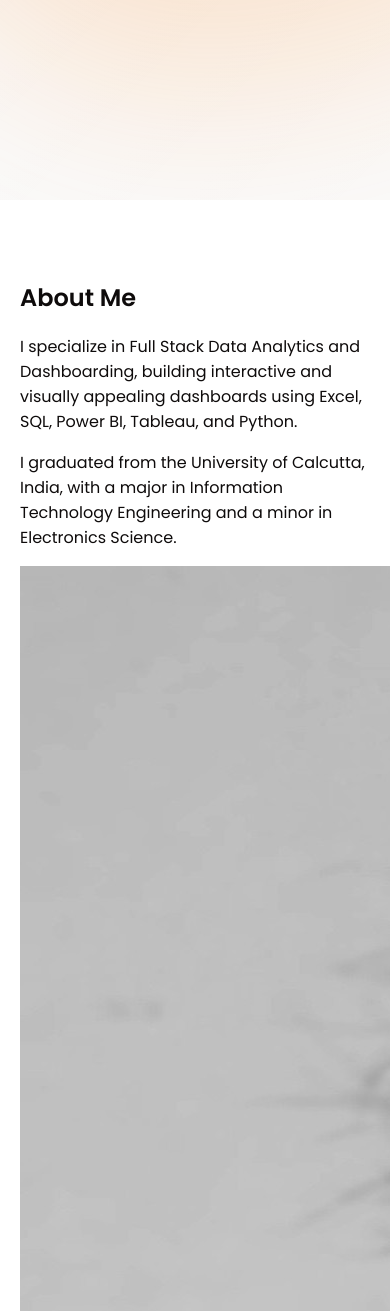
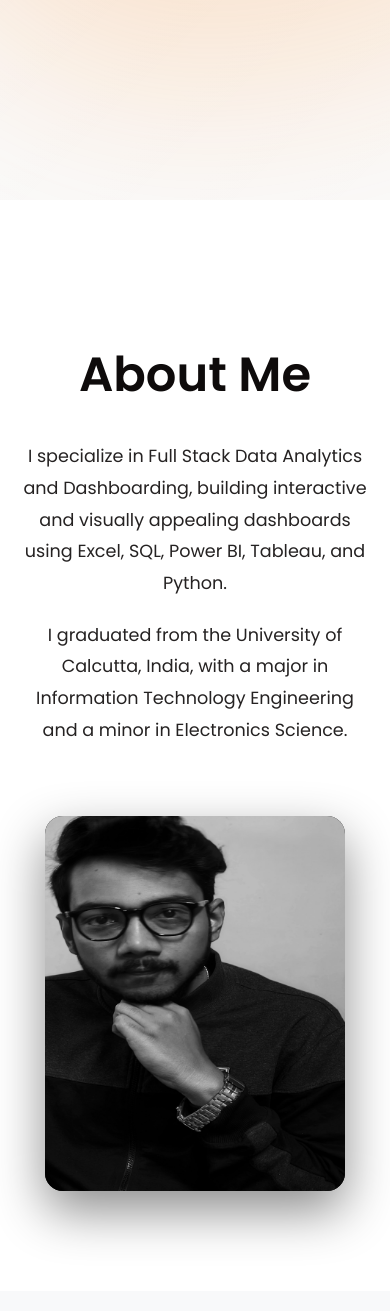
Before and after one commit to Naskar-Sayan/portfolio, a Flask app: page / in a window 390 px wide. Shown: the part 771-2082 px from the top of the page. Run offline with Flask 3, Linux system fonts and the light colour scheme; parts of the project's set-up code (start-up, migrations or seed data) failed here and were passed over.

Commit message:
Update styles.css

```diff
--- a/static/css/styles.css
+++ b/static/css/styles.css
@@ -137,75 +137,74 @@ section {
     transform: translateY(-5px) scale(1.05);
 }
 
-/* About Section */
-.about-section {
-    padding: 80px 20px;   /* increase top padding */
+/* ================================
+   CLEAN ABOUT SECTION (ISOLATED)
+   ================================ */
+
+.about-clean {
     background: var(--primary-bg);
-    position: relative;
-    overflow: hidden;     /* CRITICAL */
-}
-
-}
-
-.about-container {
-    max-width: 1200px;
+    padding: 100px 20px;
+    position: relative;
+    z-index: 2;
+}
+
+.about-clean-container {
+    max-width: 1100px;
     margin: 0 auto;
+
     display: grid;
-    grid-template-columns: 1fr 1fr;
+    grid-template-columns: 1.2fr 0.8fr;
     gap: 80px;
     align-items: center;
 }
 
-/* Left side text */
-.about-text-side {
-    padding-right: 20px;
-}
-
-.section-title {
+.about-clean-text h2 {
     font-size: 3rem;
+    font-weight: 600;
     color: var(--text-color);
     margin-bottom: 30px;
-    font-weight: 600;
-}
-
-.about-text p {
+}
+
+.about-clean-text p {
     font-size: 1.1rem;
     line-height: 1.8;
+    color: var(--text-color);
+    opacity: 0.9;
     margin-bottom: 20px;
-    color: var(--text-color);
-}
-
-.photo-tile {
-    width: 100%;
-    height: auto;
-    margin-left: 0;          /* REMOVE forced shift */
+}
+
+.about-clean-image {
     display: flex;
     justify-content: center;
-    align-items: center;
-}
-
-
-.photo-wrapper {
-    position: relative;
-    width: 360px;           /* controlled size */
-    height: 440px;          /* portrait ratio */
-
-    border-radius: 20px;
-    overflow: hidden;
-
-    background: rgba(0,0,0,0.6);
-    box-shadow: 0 15px 35px rgba(0,0,0,0.5);
-}
-
-
-.photo-wrapper img {
-    width: 100%;
-    height: 100%;
-    object-fit: cover;      /* back to safe default */
+}
+
+.about-clean-image img {
+    width: 100%;
+    max-width: 360px;
+    aspect-ratio: 4 / 5;
+
+    object-fit: cover;
     object-position: center;
 
+    border-radius: 18px;
+
     filter: grayscale(100%);
-    display: block;
+    box-shadow: 0 20px 50px rgba(0, 0, 0, 0.45);
+
+    background: #111;
+}
+
+@media (max-width: 992px) {
+    .about-clean-container {
+        grid-template-columns: 1fr;
+        gap: 50px;
+        text-align: center;
+    }
+
+    .about-clean-image img {
+        max-width: 300px;
+        margin: 0 auto;
+    }
 }
 
 /* Mobile Responsive */
```
